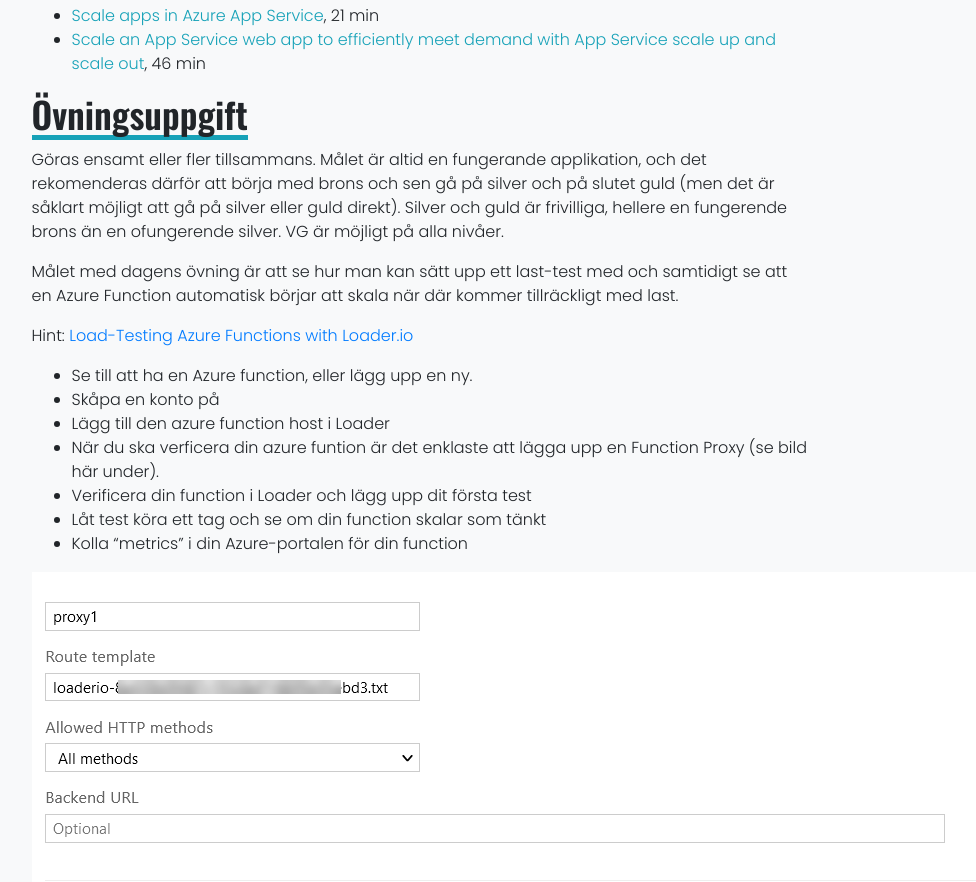
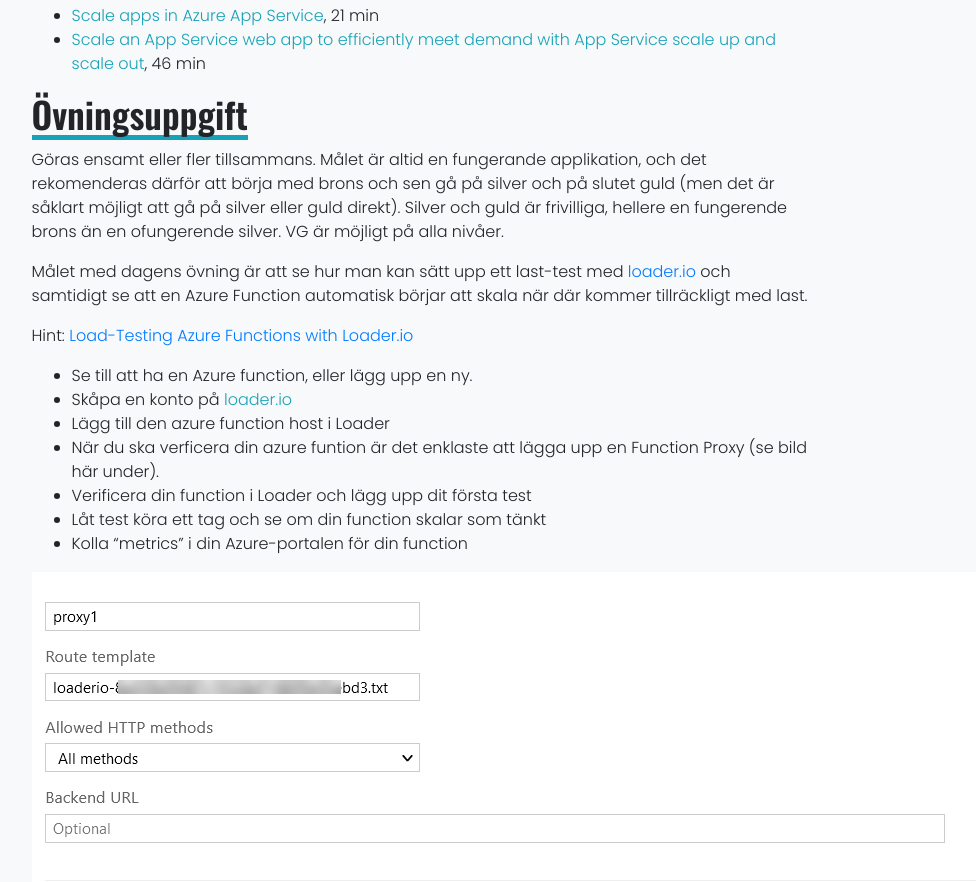
Before and after one commit to PGBSNH20/PGBSNH20-molnapplikationer, a Jekyll site: the page built from lectures/10-scale.md, in a window 1280 px wide and 900 px high, scrolled down 2718 px. Shown: the top 882 px of the window, without its empty margins (220-1196 px from the left). Built offline with Jekyll 4.4.1, drawn with Linux system fonts in a browser that asks for light colours; nearby versions of some CDN libraries.

Commit message:
Fixes link to loader

```diff
--- a/lectures/10-scale.md
+++ b/lectures/10-scale.md
@@ -37,12 +37,12 @@ Gå igennom dissa två övningar, som är en del av kursen [Architect migration,
 
 Göras ensamt eller fler tillsammans. Målet är altid en fungerande applikation, och det rekomenderas därför att börja med brons och sen gå på silver och på slutet guld (men det är såklart möjligt att gå på silver eller guld direkt). Silver och guld är frivilliga, hellere en fungerende brons än en ofungerende silver. VG är möjligt på alla nivåer.
 
-Målet med dagens övning är att se hur man kan sätt upp ett last-test med <loader.io> och samtidigt se att en Azure Function automatisk börjar att skala när där kommer tillräckligt med last.
+Målet med dagens övning är att se hur man kan sätt upp ett last-test med [loader.io](https://loader.io) och samtidigt se att en Azure Function automatisk börjar att skala när där kommer tillräckligt med last.
 
 Hint: [Load-Testing Azure Functions with Loader.io](https://mikhail.io/2019/07/load-testing-azure-functions-with-loaderio/)
 
 * Se till att ha en Azure function, eller lägg upp en ny.
-* Skåpa en konto på <loader.io>
+* Skåpa en konto på [loader.io](https://loader.io)
 * Lägg till den azure function host i Loader
 * När du ska verficera din azure funtion är det enklaste att lägga upp en Function Proxy (se bild här under).
 * Verificera din function i Loader och lägg upp dit första test
```
